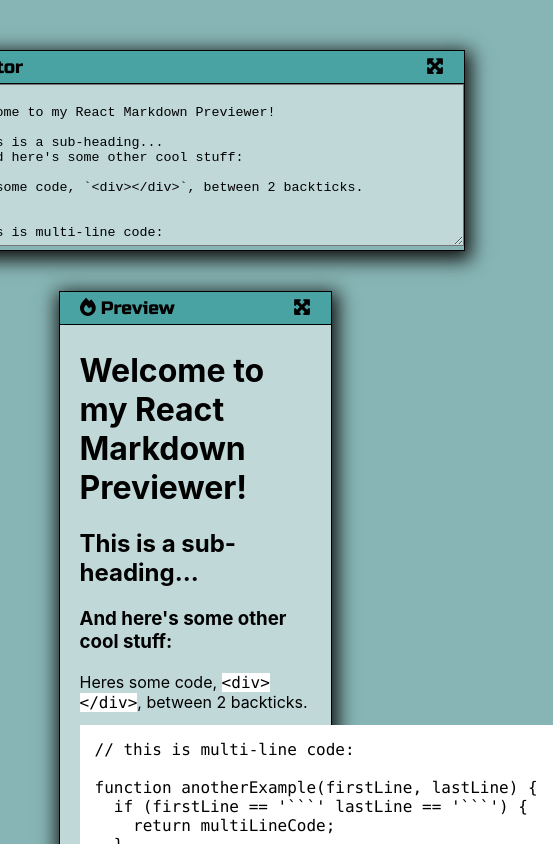
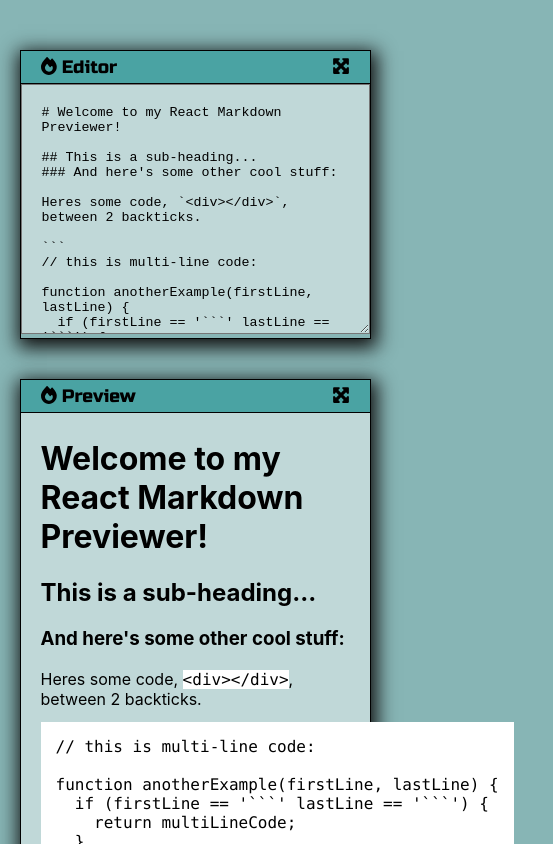
Before and after one commit to LyudmilaNevedomskaya/markdown-previewer, a React (Create React App) app: page / in a window 390 px wide. Shown: the top 844 px of the page, 553 px wide, since content can reach past the window. Built offline with nearby package versions, Linux system fonts and the light colour scheme; the HTML template or start-up script is replaced by a standard one.

Commit message:
Textarea resize onClick

```diff
--- a/src/App.css
+++ b/src/App.css
@@ -37,9 +37,20 @@
   border: 2px solid black;
   padding: 10px;
 }
+textarea {
+  width: 100%;
+  max-width: 100%;
+  height: max-content;
+}
+.resize {
+  cursor: pointer;
+}
 .editor-container, .preview-container {
   border: 1px solid black;
   box-shadow: 2px 5px 18px 4px #111111;
+}
+.editor-container {
+  width: 100%;
 }
 .editor-header, .preview-header {
   display: flex;
@@ -61,3 +72,9 @@
 #preview {
   min-height: 100px;
 }
+
+@media all and (max-width: 800px) {
+  .container {
+    width: 90%;
+  }
+}
--- a/src/App.js
+++ b/src/App.js
@@ -18,7 +18,8 @@
 
 const App = () => {
 
-  const [content, setContent] = React.useState(defaultMarkdown)
+  const [content, setContent] = React.useState(defaultMarkdown);
+  const [textareaHeight, setTextareaHeight] = React.useState({ height: '250px' });
 
   const handleChange = (event) => {
     let clean = DOMPurify.sanitize(event.target.value);
@@ -26,10 +27,24 @@
     setContent(clean);
   }
 
+  const resizeTextarea = (e) => {
+    const areaHeight = document.getElementById('editor').scrollHeight + 'px';
+    if (textareaHeight.height !== areaHeight) {
+      setTextareaHeight({ height: areaHeight })
+    } else {
+      setTextareaHeight({ height: '250px' })
+    }
+  }
+
   return (
     <div className="container">
-      <Editor value={content} handleChange={handleChange} />
-      <Previewer dangerouslySetInnerHTML={{ __html: marked(content, { renderer: markdownRenderer }) }} />
+      <Editor
+        style={textareaHeight}
+        value={content}
+        handleChange={handleChange}
+        onClick={resizeTextarea} />
+      <Previewer
+        dangerouslySetInnerHTML={{ __html: marked(content, { renderer: markdownRenderer }) }} />
     </div>
   );
 }
--- a/src/components/Editor.js
+++ b/src/components/Editor.js
@@ -8,13 +8,17 @@
     <div className='editor-container'>
       <div className='editor-header'>
         <p><FontAwesomeIcon icon={faFire} /> Editor</p>
-        <p><FontAwesomeIcon icon={faMaximize} /></p>
+        <p><FontAwesomeIcon
+          className='resize'
+          onClick={props.onClick}
+          icon={faMaximize} /></p>
       </div>
       <textarea id='editor'
+        style={props.style}
         value={props.value}
         onChange={props.handleChange}
         placeholder="Enter Your Markdown Here..."
-        rows="10" cols="60">
+      >
       </textarea>
     </div>
   )
```
